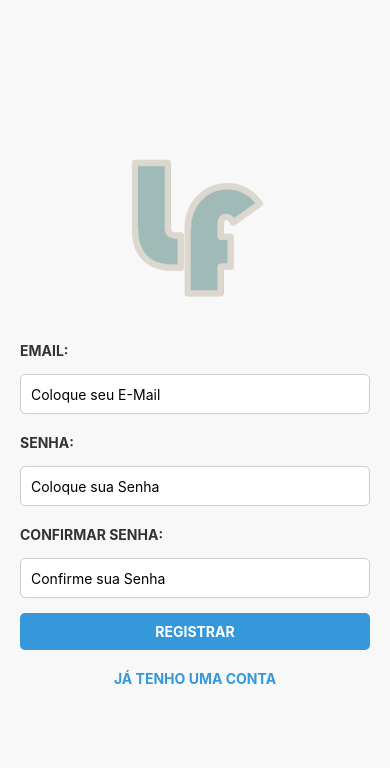
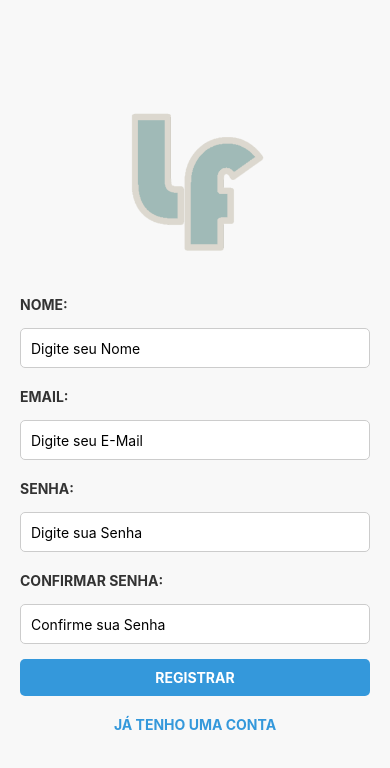
Before and after one commit to yJoaoFerreira/LFitness, a React Native app: screen /Registrar in a window 390 px wide. Shown: the top 768 px of the page. Built offline with nearby package versions, Linux system fonts and the light colour scheme.

Commit message:
Day Six: BD conectado com register.

```diff
--- a/firebaseConfig.js
+++ b/firebaseConfig.js
@@ -1,5 +1,6 @@
 import { initializeApp } from "firebase/app";
 import { getAuth } from "firebase/auth";
+import { getFirestore } from "firebase/firestore";
 
 const firebaseConfig = {
   apiKey: "AIzaSyD7TaSnJJWlU2g1EHlw_U0NvKTosSo7xMc",
@@ -12,4 +13,6 @@ const firebaseConfig = {
 };
 
 const app = initializeApp(firebaseConfig);
+
 export const auth = getAuth(app);
+export const db = getFirestore(app);
--- a/screens/Register.js
+++ b/screens/Register.js
@@ -1,45 +1,16 @@
-import React, { useState, useEffect } from 'react';
+import React, { useState } from 'react';
 import { View, Pressable, Text, TextInput, StyleSheet, ActivityIndicator, Image } from 'react-native';
 import { getAuth, createUserWithEmailAndPassword } from "firebase/auth";
-import Firebase from '../firebaseConfig';
-import AsyncStorage from '@react-native-async-storage/async-storage';
+import { doc, setDoc } from "firebase/firestore";
+import { db } from '../firebaseConfig';
 
 const Register = ({ navigation }) => {
   const [email, setEmail] = useState('');
   const [senha, setSenha] = useState('');
   const [confirmarSenha, setConfirmarSenha] = useState('');
+  const [nome, setNome] = useState('');
   const [error, setError] = useState('');
   const [loading, setLoading] = useState(false);
-
-  const saveLocalUser = async (email, senha) => {
-    try {
-      const userData = { email, senha };
-      await AsyncStorage.setItem('localUser', JSON.stringify(userData));
-      console.log('Usuário salvo localmente:', userData);
-      navigation.replace('Login');
-    } catch (e) {
-      setError('Erro ao salvar localmente.');
-    }
-  };
-
-  const syncLocalUserToFirebase = async () => {
-    try {
-      const localUser = await AsyncStorage.getItem('localUser');
-      if (localUser !== null) {
-        const { email, senha } = JSON.parse(localUser);
-        const auth = getAuth(Firebase);
-        await createUserWithEmailAndPassword(auth, email, senha);
-        console.log('Dados locais sincronizados com o Firebase.');
-        await AsyncStorage.removeItem('localUser');
-      }
-    } catch (error) {
-      console.error('Erro ao sincronizar dados com o Firebase:', error);
-    }
-  };
-
-  useEffect(() => {
-    syncLocalUserToFirebase();
-  }, []);
 
   const handleRegister = async () => {
     setError('');
@@ -49,17 +20,29 @@ const Register = ({ navigation }) => {
       return;
     }
 
-    const auth = getAuth(Firebase);
+    if (!nome) {
+      setError('O campo nome é obrigatório.');
+      return;
+    }
+
     setLoading(true);
 
     try {
-      await createUserWithEmailAndPassword(auth, email, senha);
+      const auth = getAuth();
+      const userCredential = await createUserWithEmailAndPassword(auth, email, senha);
+
+      const userEmail = userCredential.user.email;
+
+      await setDoc(doc(db, 'Alunos', userEmail), {
+        Nome: nome,
+      });
+
       setLoading(false);
       navigation.replace('Login');
     } catch (error) {
       setLoading(false);
-      setError('Firebase não disponível. Salvando localmente...');
-      await saveLocalUser(email, senha);
+      setError('Erro ao registrar o usuário. Tente novamente.');
+      console.error('Erro ao registrar:', error);
     }
   };
 
@@ -71,10 +54,18 @@ const Register = ({ navigation }) => {
         <ActivityIndicator size="large" color="#3498db" />
       ) : (
         <>
+          <Text style={styles.label}>Nome:</Text>
+          <TextInput
+            style={styles.formInput}
+            placeholder="Digite seu Nome"
+            value={nome}
+            onChangeText={setNome}
+          />
+
           <Text style={styles.label}>Email:</Text>
           <TextInput
             style={styles.formInput}
-            placeholder="Coloque seu E-Mail"
+            placeholder="Digite seu E-Mail"
             value={email}
             onChangeText={setEmail}
             autoCapitalize="none"
@@ -84,7 +75,7 @@ const Register = ({ navigation }) => {
           <Text style={styles.label}>Senha:</Text>
           <TextInput
             style={styles.formInput}
-            placeholder="Coloque sua Senha"
+            placeholder="Digite sua Senha"
             value={senha}
             onChangeText={setSenha}
             secureTextEntry={true}
```
